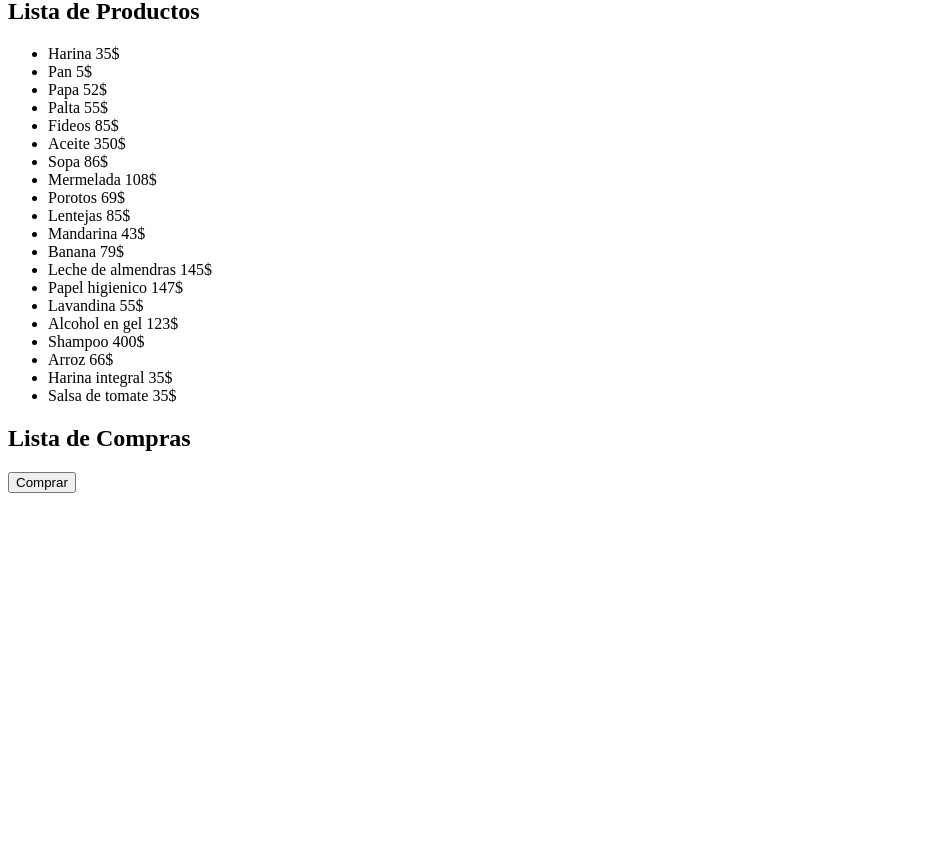
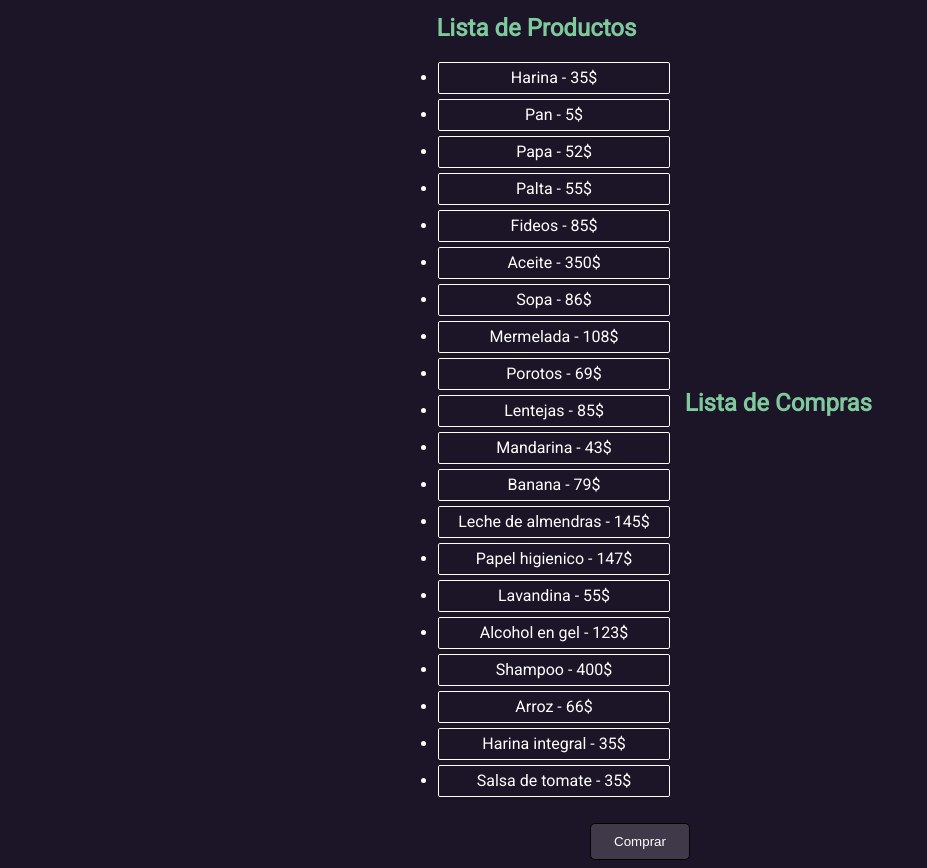
Before and after one commit to Dvillano/listaCompras.github.io, a plain HTML site: page index.html in a window 1280 px wide. Shown: the part 82-950 px from the top of the page, without its empty margins (0-927 px from the left). Before the commit the page ends 800 px from the top, so only its background shows below. Drawn offline with Linux system fonts and the light colour scheme.

Commit message:
Añadido estilo

```diff
--- a/index.html
+++ b/index.html
@@ -10,16 +10,22 @@
 <body>
     <h1>Carrito de compras</h1>
 
-    <div>
+    <div class="contenedor">
+        <div class="productos">
             <h2> Lista de Productos </h2>
             <ul id="listaProductos"></ul>
         </div>
-    <div>
+
+        <div class="compras">
             <h2>Lista de Compras</h2>
             <ul id="listaCompras"></ul>
         </div>
+    </div>
 
+    <div class="contenedor-btn">
         <button id="btnCompra">Comprar</button>
+    </div>
+
     <script src="stock.js"></script>
     <script src="script.js"></script>
 </body>
--- a/script.js
+++ b/script.js
@@ -14,7 +14,7 @@ productos = productos.map(element => {
 //Creamos lista de productos
 productos.forEach( unItem => {
     let li = document.createElement("li");
-    li.textContent = unItem.nombre + " " + unItem.precio + "$";
+    li.textContent = unItem.nombre + " - " + unItem.precio + "$";
     listaProductos.appendChild(li);
     li.className = "li-item";
 })
@@ -25,13 +25,14 @@ let listItem = document.querySelectorAll(".li-item");
 //Agregamos cada producto al carrito al clickear en el
 listItem.forEach( element => {
     element.addEventListener("click", () => {
-        carrito.push(element.innerHTML);
+        carrito.push(element.innerHTML.split(" - ")[0]);
         element.remove();
 
         //Creamos lista de compras cada vez que se clickea un producto.
         let li = document.createElement("li");
         li.textContent = element.innerHTML
         listaCompras.appendChild(li);
+        li.className = "li-item";
     })
 })
 
--- a/style.css
+++ b/style.css
@@ -0,0 +1,74 @@
+@import url('https://fonts.googleapis.com/css2?family=Roboto&display=swap');
+
+body {
+    font-family: 'Roboto', sans-serif;
+    color: #7eca9c;
+    background-color: #1c1427;
+}
+
+h1 {
+    text-align: center;
+    font-size: 50px;
+    margin: 0
+}
+
+.contenedor {
+    display: flex;
+    justify-content: center;
+    align-items: center;
+}
+
+.productos {
+    text-align: center;
+    margin: 10px 0 ;
+}
+
+.productos:hover {
+    cursor: pointer;
+}
+
+.compras {
+    text-align: center;
+    margin: 10px;
+}
+
+.contenedor-btn {
+    display: flex;
+    justify-content: center;
+    align-items: center;
+}
+
+#btnCompra {
+    border-radius: 5px;
+    background-color: #40394a;
+    border: 1px solid black;
+    color: white;
+    width: 100px;
+    padding: 10px;
+    margin: 0;
+    cursor: pointer;
+}
+
+
+.li-item {
+    text-align: center;
+    border-radius: 5px;
+    margin: 1px;
+
+    padding:0.35em 1.2em;
+    border:0.1em solid #FFFFFF;
+    margin:0 0.3em 0.3em 0;
+    border-radius:0.12em;
+    box-sizing: border-box;
+    text-decoration:none;
+    font-family:'Roboto',sans-serif;
+    font-weight:300;
+    color:#FFFFFF;
+    text-align:center;
+    transition: all 0.2s;
+}
+
+.li-item:hover{
+    color:#000000;
+    background-color:#FFFFFF;
+    }
```
Lines whose indentation alone changed are shown as unchanged.
